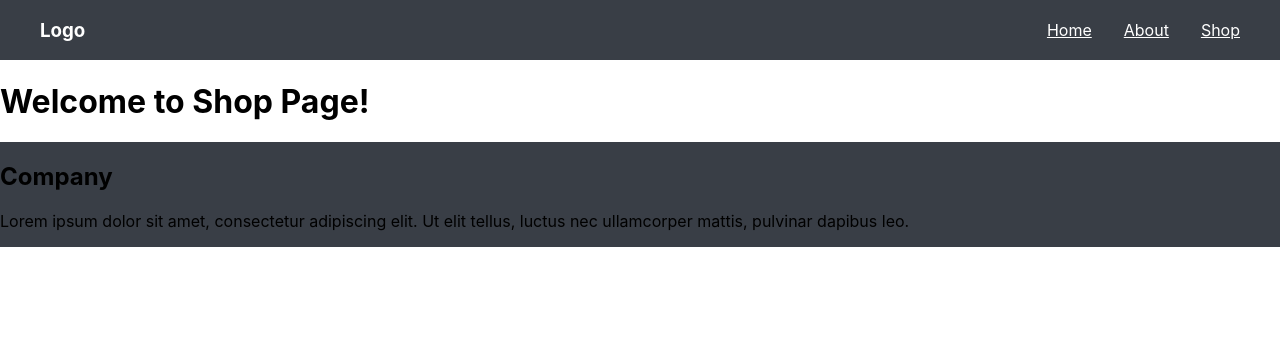
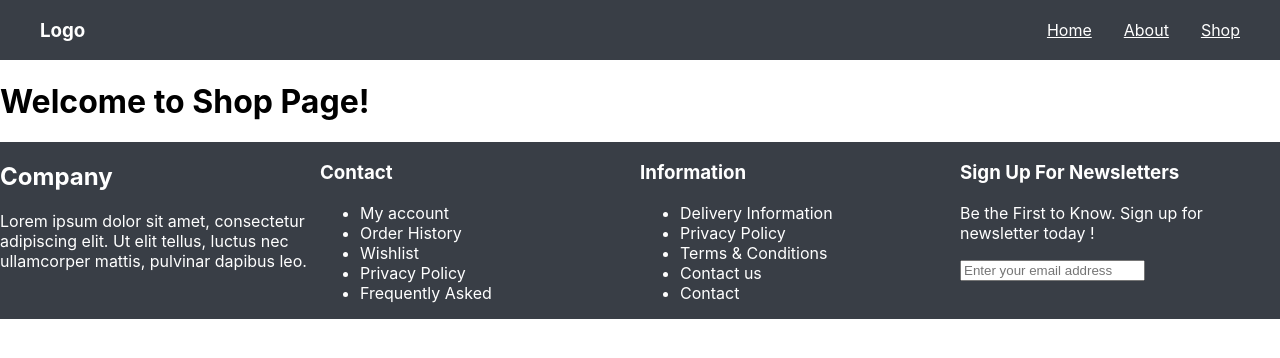
Before and after one commit to Wase-Zahin/e-commerce, a React (Create React App) app: page /shop in a window 1280 px wide. Shown: the top 358 px of the page. Built offline with nearby package versions, Linux system fonts and the light colour scheme.

Commit message:
Update Footer.js

```diff
--- a/src/components/Footer.js
+++ b/src/components/Footer.js
@@ -1,9 +1,10 @@
 import styled from "styled-components"
 
-const FooterContainer = styled.div`
+const FooterContainer = styled.footer`
     display: grid;
     background-color: #393E46;
-    grid-template-columns: repeat(auto, minmax(300px, 1fr));
+    color: white;
+    grid-template-columns: repeat(auto-fit, minmax(300px, 1fr));
 `
 const Footer = () => {
     return (
@@ -16,6 +17,31 @@ const Footer = () => {
                     ullamcorper mattis,
                     pulvinar dapibus leo.</p>
             </div>
+            <div>
+                <h3>Contact</h3>
+                <ul>
+                    <li>My account</li>
+                    <li>Order History</li>
+                    <li>Wishlist</li>
+                    <li>Privacy Policy</li>
+                    <li>Frequently Asked</li>
+                </ul>
+            </div>
+            <div>
+                <h3>Information</h3>
+                <ul>
+                    <li>Delivery Information</li>
+                    <li>Privacy Policy</li>
+                    <li>Terms & Conditions</li>
+                    <li>Contact us</li>
+                    <li>Contact</li>
+                </ul>
+            </div>
+            <div>
+                <h3>Sign Up For Newsletters</h3>
+                <p>Be the First to Know. Sign up for newsletter today !</p>
+                <input placeholder="Enter your email address"></input>
+            </div>
         </FooterContainer>
     )
 }
```
